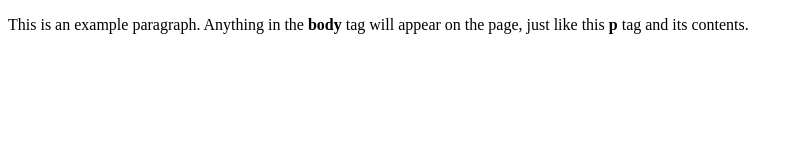
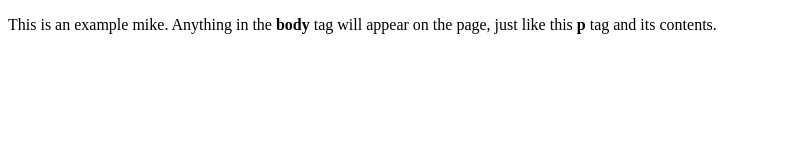
Before and after one commit to cr8iveeth/Invest, a plain HTML site: page index.html in a window 1280 px wide. Shown: the whole page, without its empty margins (0-800 px from the left). Drawn offline with Linux system fonts and the light colour scheme.

Commit message:
Add or update static HTML page

```diff
--- a/index.html
+++ b/index.html
@@ -4,6 +4,6 @@
     <title>This is the title of the webpage!</title>
   </head>
   <body>
-    <p>This is an example paragraph. Anything in the <strong>body</strong> tag will appear on the page, just like this <strong>p</strong> tag and its contents.</p>
+    <p>This is an example mike. Anything in the <strong>body</strong> tag will appear on the page, just like this <strong>p</strong> tag and its contents.</p>
   </body>
 </html>
```
